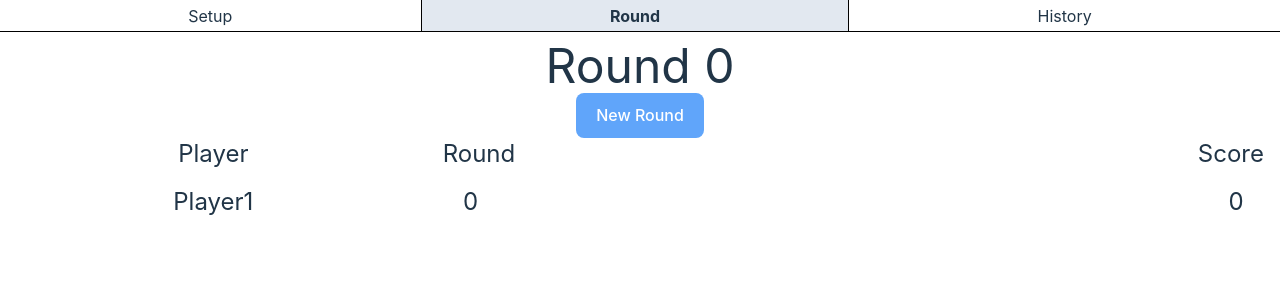
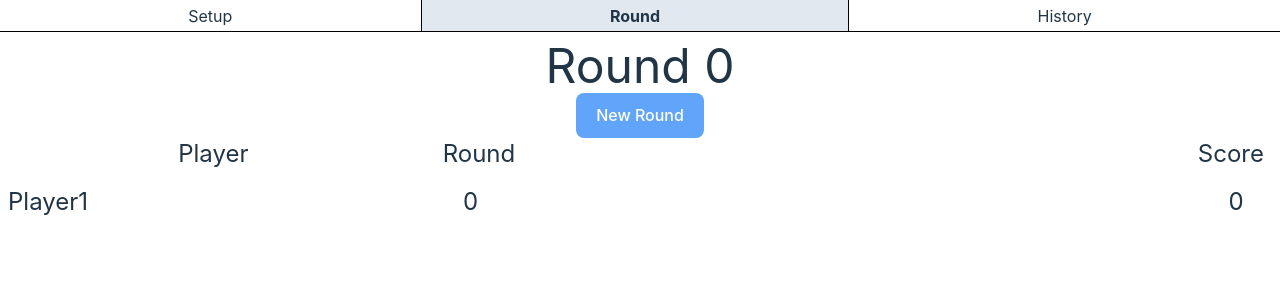
Before and after one commit to maldestor95/score, a Vue app: page / in a window 1280 px wide. Both pictures are taken after a click on the element "Round". Shown: the top 300 px of the page. Built offline with nearby package versions, Linux system fonts and the light colour scheme.

Commit message:
update styling

```diff
--- a/src/pages/wizard/editscore.vue
+++ b/src/pages/wizard/editscore.vue
@@ -1,10 +1,10 @@
 <template>
   <div
-    class="container my-4 text-2xl capitalize"
-    :class="{ 'bg-blue-500 text-white': editable }"
+    class="container my-4 text-2xl capitalize md:rounded-xl"
+    :class="{ 'bg-blue-500 text-white ': editable }"
   >
     <div class="flex flex-row flex-grow">
-      <div class="basis-1/3 px-2">
+      <div class="basis-1/3 px-2 text-left" :class="{ 'text-5xl ': activePlayer }">
         <slot>UserName</slot>
       </div>
       <div class="basis-2/3">
@@ -16,12 +16,14 @@
       </div>
     </div>
 
-    <div class="border border-black border-solid container" v-if="editable">
-      <div class="flex flex-row flex-wrap gap-4 justify-evenly py-2 text-white">
+    <div class="container" v-if="editable">
+      <div
+        class="flex flex-row flex-wrap gap-4 md:gap-8 justify-evenly py-2 text-white px-4"
+      >
         <button
           v-for="step in props.steps"
           @click="emitupdate(phase, step)"
-          class="w-20 h-14"
+          class="w-20 h-14 md:grow"
           :class="{ 'bg-red-500 ': step < 0, 'bg-green-500': step >= 0 }"
         >
           {{ step }}
@@ -48,6 +50,7 @@ interface Props {
   steps: number[];
   phase: "round" | "bet";
   editable?: boolean;
+  activePlayer: boolean;
 }
 const props = withDefaults(defineProps<Props>(), {
   lastScore: 0,
@@ -56,6 +59,7 @@ const props = withDefaults(defineProps<Props>(), {
   steps: () => [1, 3, 5],
   editable: false,
   phase: "round",
+  activePlayer: false,
 });
 
 const emitupdate = (phase: string, value: number) => {
--- a/src/pages/wizard/score.vue
+++ b/src/pages/wizard/score.vue
@@ -12,7 +12,7 @@
       >
         New Round
       </button>
-      <toggleSwitch v-model="betOrRoundPhase" v-if="scoreStore.trackBets" square>
+      <toggleSwitch v-model="betOrRoundPhase" v-if="scoreStore.trackBets">
         Round
         <template #post> Bet</template>
       </toggleSwitch>
@@ -42,6 +42,7 @@
         :phase="betOrRoundPhase ? 'bet' : 'round'"
         @changeScore="(event) => scoreStore.editCurrentRound(userId, event)"
         @changeBet="(event) => scoreStore.editCurrentBet(userId, event)"
+        :activePlayer="activeUser == user.name"
       >
         {{ user.name }}
       </editscore>
```
